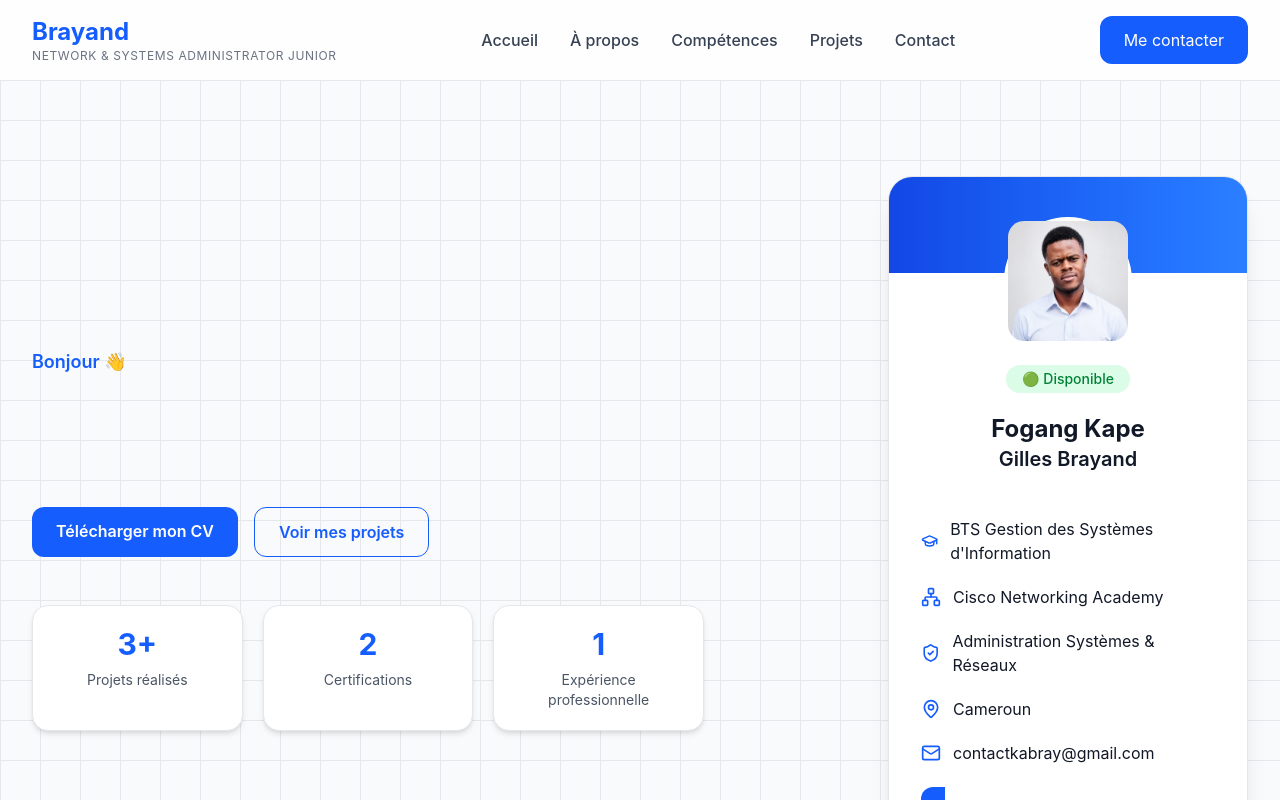
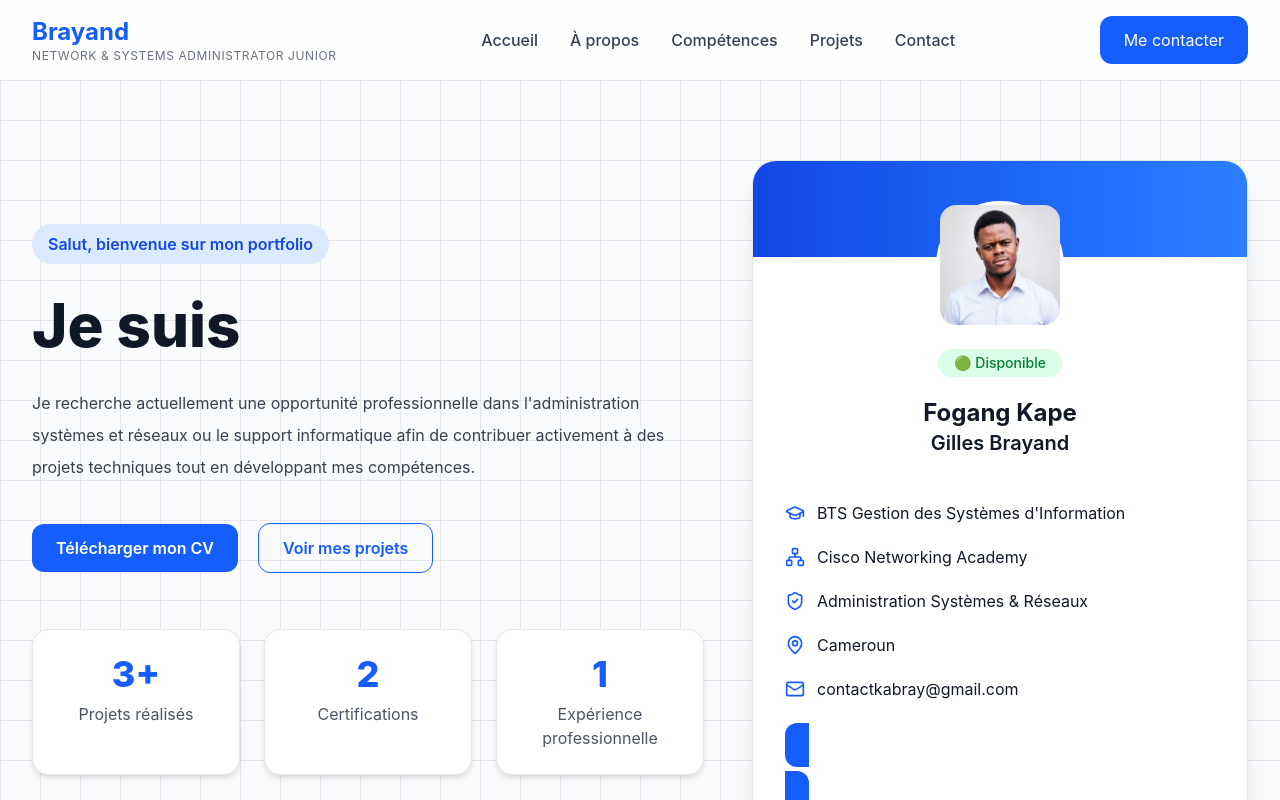
Before and after one commit to brayand237/brayand-portfolio, a React (Vite) app: page / in a window 1280 px wide. Shown: the top 800 px of the page. Built offline with nearby package versions, Linux system fonts and the light colour scheme.

Commit message:
premier commit

```diff
--- a/index.html
+++ b/index.html
@@ -35,12 +35,12 @@
 
   <meta
     property="og:title"
-    content="Brayand | Network & Systems Administrator"
+    content="Brayand Kape GB| Network & Systems Administrator beginner"
   />
 
   <meta
     property="og:description"
-    content="Portfolio professionnel présentant mes compétences, projets et certifications en administration systèmes et réseaux."
+    content="Portfolio professionnel présentant mes compétences, projets et certifications en administration systèmes et réseaux et support IT."
   />
 
   <meta
--- a/src/components/sections/Hero.jsx
+++ b/src/components/sections/Hero.jsx
@@ -2,75 +2,95 @@ import profile from "../../data/profile";
 import Button from "../ui/Button";
 import ProfileCard from "../ui/ProfileCard";
 import stats from "../../data/stats";
-import FadeIn from "../animations/FadeIn";
 
 function Hero() {
   return (
     <section
       id="hero"
-      className="grid-background max-w-7xl mx-auto px-8 py-24 flex flex-col-reverse lg:flex-row items-center justify-between gap-16"
+      className="grid-background max-w-7xl mx-auto px-8 py-16 lg:py-20 flex flex-col-reverse lg:flex-row items-center justify-between gap-12"
     >
       {/* Partie gauche */}
       <div className="max-w-2xl">
 
-        <p className="text-blue-600 font-semibold mb-4 text-lg">
-          Bonjour 👋
-        </p>
+        <span className="inline-block bg-blue-100 text-blue-700 px-4 py-2 rounded-full font-semibold">
+          Salut, bienvenue sur mon portfolio
+        </span>
 
-        <h1 className="text-5xl lg:text-6xl font-extrabold text-gray-900 leading-tight">
+        <h1 className="mt-6 text-5xl lg:text-6xl font-extrabold leading-tight text-gray-900">
+
+          Je suis
+
+          <span className="block text-blue-600 mt-2">
             {profile.firstName}
-          <br />
+          </span>
+
+          <span className="block">
             {profile.lastName}
+          </span>
+
         </h1>
 
-        <h2 className="text-2xl text-blue-600 font-semibold mt-6">
+        <h2 className="mt-6 text-2xl font-semibold text-gray-700">
           {profile.title}
         </h2>
 
-        <p className="text-gray-600 mt-5 leading-8">
+        <p className="mt-6 text-lg leading-8 text-gray-600">
           {profile.subtitle}
         </p>
 
-        <p className="mt-6 text-lg text-gray-800 font-medium">
-          {profile.slogan}
+        <p className="mt-6 text-gray-700 leading-8">
+          Je recherche actuellement une opportunité professionnelle
+          dans l'administration systèmes et réseaux ou le support
+          informatique afin de contribuer activement à des projets
+          techniques tout en développant mes compétences.
         </p>
 
         {/* Boutons */}
-        <div className="flex flex-wrap gap-4 mt-10">
+        <div className="flex items-center gap-5 mt-10">
+
   <Button href={profile.cv}>
     Télécharger mon CV
   </Button>
 
-          <Button primary={false} href="#projects">
+  <Button
+    primary={false}
+    href="#projects"
+  >
     Voir mes projets
   </Button>
+
 </div>
 
         {/* Statistiques */}
-        <div className="grid grid-cols-3 gap-5 mt-12">
+        <div className="grid grid-cols-3 gap-6 mt-14">
+
           {stats.map((stat, index) => (
+
             <div
               key={index}
-              className="bg-white rounded-2xl border border-gray-200 shadow-md p-5 text-center"
+              className="bg-white rounded-2xl shadow-md border border-gray-200 p-6 text-center hover:shadow-xl transition"
             >
-              <h3 className="text-3xl font-bold text-blue-600">
+
+              <h3 className="text-4xl font-extrabold text-blue-600">
                 {stat.number}
               </h3>
 
-              <p className="text-sm text-gray-600 mt-2">
+              <p className="mt-2 text-gray-600">
                 {stat.label}
               </p>
+
             </div>
+
           ))}
+
         </div>
 
       </div>
 
-      {/* Partie droite */}
+      {/* Carte de profil */}
       <ProfileCard />
 
     </section>
-
   );
 }
 
--- a/src/components/ui/ProfileCard.jsx
+++ b/src/components/ui/ProfileCard.jsx
@@ -12,7 +12,7 @@ import {
 
 function ProfileCard() {
   return (
-    <div className="w-[360px] bg-white rounded-3xl shadow-xl border border-gray-200 overflow-hidden transition duration-500 hover:-translate-y-2 hover:shadow-2xl">
+    <div className="w-[650px] bg-white rounded-3xl shadow-xl border border-gray-200 overflow-hidden transition duration-500 hover:-translate-y-2 hover:shadow-2xl">
 
       {/* Bandeau supérieur */}
       <div className="h-24 bg-gradient-to-r from-blue-700 to-blue-500"></div>
```
Also changed, not shown: 1 other file (tests, documents, lock files or other folders). Lines whose indentation alone changed are shown as unchanged.
